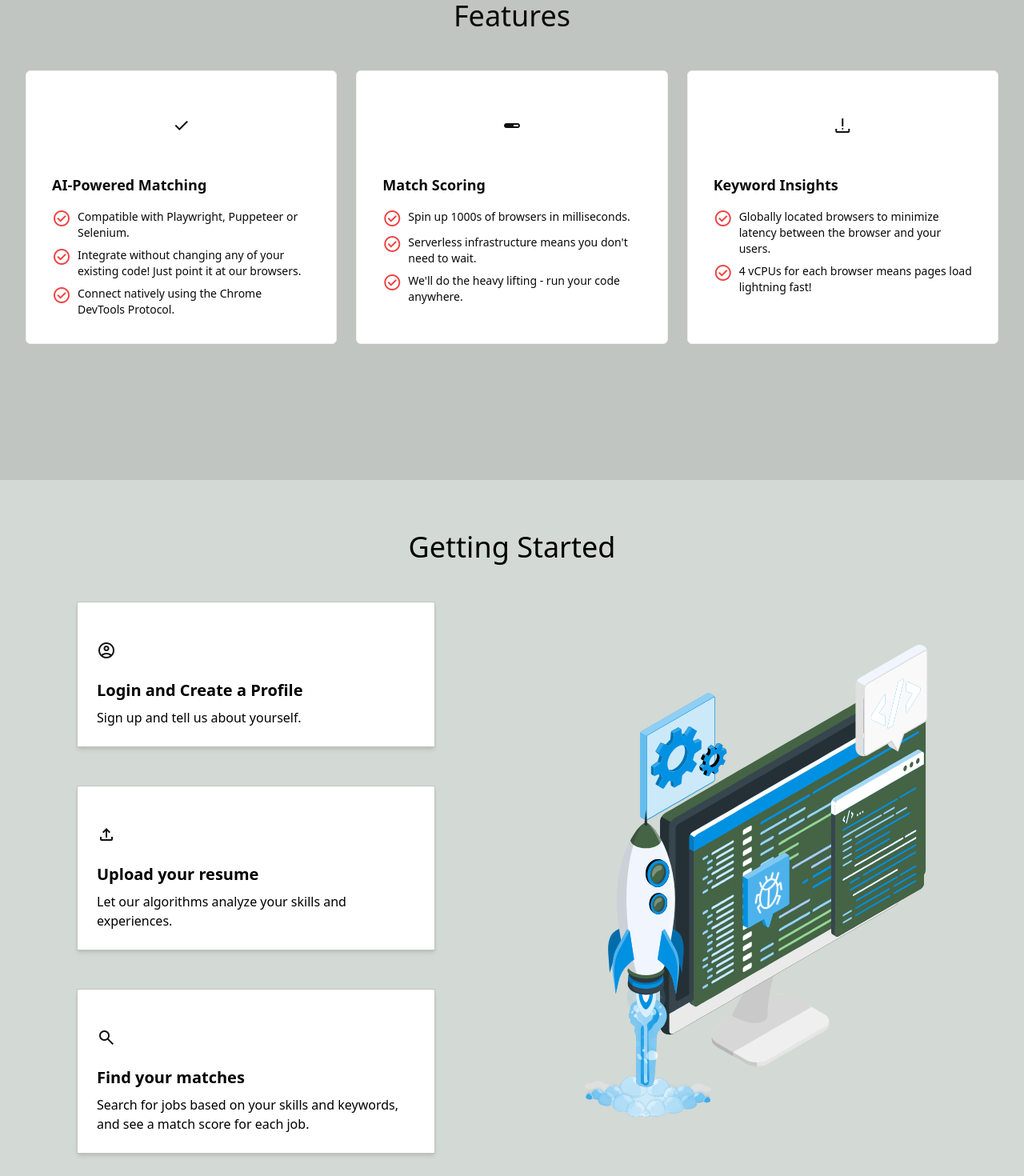
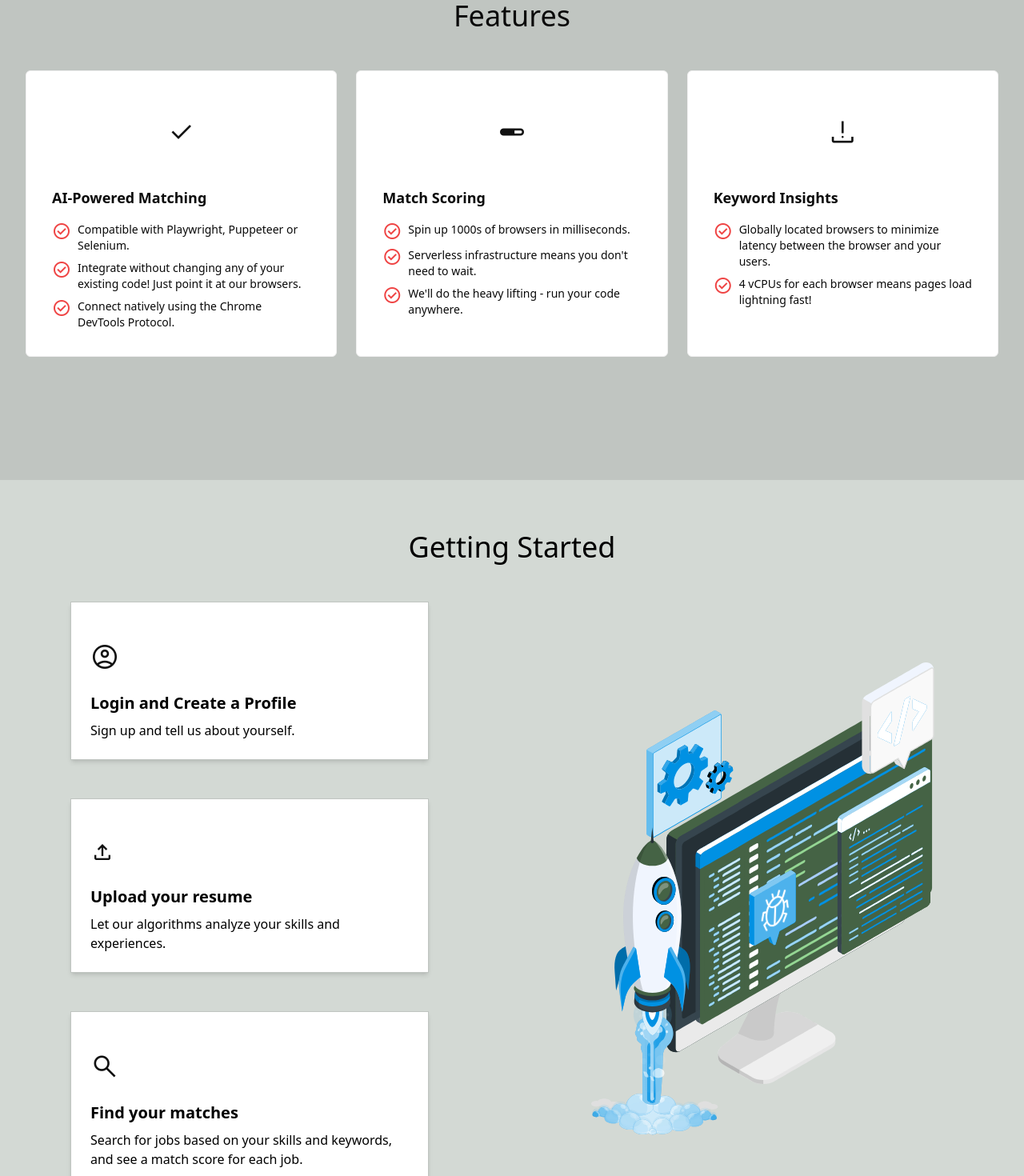
Before and after one commit to mason-lee19/CareerSageAI, a Next.js app in the folder frontend/: page /home in a window 1280 px wide. Shown: the part 900-2370 px from the top of the page at 80% size. Built offline with nearby package versions, Linux system fonts and the light colour scheme; no server answers.

Commit message:
Fixed issue with Lottie import and icon sizing

```diff
--- a/frontend/src/pages/home.js
+++ b/frontend/src/pages/home.js
@@ -1,8 +1,11 @@
 import React from "react";
-import Lottie from "react-lottie-player";
+//import Lottie from "react-lottie-player";
 import animationData from "../../assets/getting-started.json"
+import dynamic from 'next/dynamic';
 
-function Home() {
+const Lottie = dynamic(()=> import('react-lottie-player'),{ssr:false});
+
+export default function Home() {
   return (
     <main className="px-8 flex-1 flex flex-col justify-center items-center">
       <link
@@ -42,7 +45,7 @@
         <div className="grid grid-cols-3 gap-6">
     	    <div className="border border-neutral-200 rounded-md p-8 bg-white">
     	      <div className="flex justify-center mb-6">
-            <span className="material-symbols-outlined text-primary-500 text-6xl py-6">
+            <span className="material-symbols-outlined text-primary-500 !text-4xl py-6">
                 Check
               </span>
     	      </div>
@@ -64,7 +67,7 @@
     	    </div>
     	    <div className="border border-neutral-200 rounded-md p-8 bg-white">
     	      <div className="flex justify-center mb-6">
-            <span className="material-symbols-outlined text-primary-500 text-6xl py-6">
+            <span className="material-symbols-outlined text-primary-500 !text-4xl py-6">
                 Sliders
               </span>
     	      </div>
@@ -86,7 +89,7 @@
     	    </div>
     	    <div className="border border-neutral-200 rounded-md p-8 bg-white">
     	      <div className="flex justify-center mb-6">
-            <span className="material-symbols-outlined text-primary-500 text-6xl py-6">
+            <span className="material-symbols-outlined text-primary-500 !text-4xl py-6">
                 Partner_Reports
               </span>
     	      </div>
@@ -106,14 +109,14 @@
       </section>
 
       <section id="getting-started" className="bg-neutral-50 py-16 w-screen min-h-screen">
-        <div className="container mx-auto px-4">
+        <div className="container mx-auto">
           <h3 className="text-4xl font-title text-center mb-12">
             Getting Started
           </h3>
           <div className="grid grid-cols-1 md:grid-cols-2 items-center justify-center gap-8">
             <div className="flex flex-col gap-12">
               <div className="bg-white border border-neutral-300 px-6 py-6 mx-auto w-full max-w-md shadow-md">
-                <span className="material-symbols-outlined text-primary-500 text-6xl py-6">
+                <span className="material-symbols-outlined text-primary-500 !text-4xl py-6">
                   account_circle
                 </span>
                 <h4 className="text-xl font-semibold mb-2">
@@ -122,14 +125,14 @@
                 <p>Sign up and tell us about yourself.</p>
               </div>
               <div className="bg-white border border-neutral-300 px-6 py-6 mx-auto w-full max-w-md shadow-md">
-                <span className="material-symbols-outlined text-primary-500 text-6xl py-6">
+                <span className="material-symbols-outlined text-primary-500 !text-3xl py-6">
                   Upload
                 </span>
                 <h4 className="text-xl font-semibold mb-2">Upload your resume</h4>
                 <p>Let our algorithms analyze your skills and experiences.</p>
               </div>
               <div className="bg-white border border-neutral-300 px-6 py-6 mx-auto w-full max-w-md shadow-md">
-                <span className="material-symbols-outlined text-primary-500 text-6xl py-6">
+                <span className="material-symbols-outlined text-primary-500 !text-4xl py-6">
                   Search
                 </span>
                 <h4 className="text-xl font-semibold mb-2">Find your matches</h4>
@@ -179,5 +182,3 @@
     </main>
   );
 }
-
-export default Home;
```
